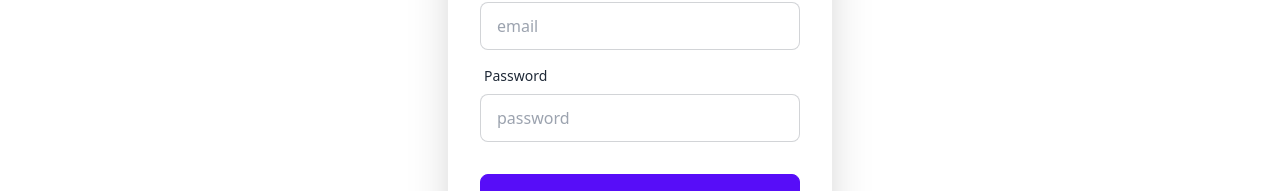
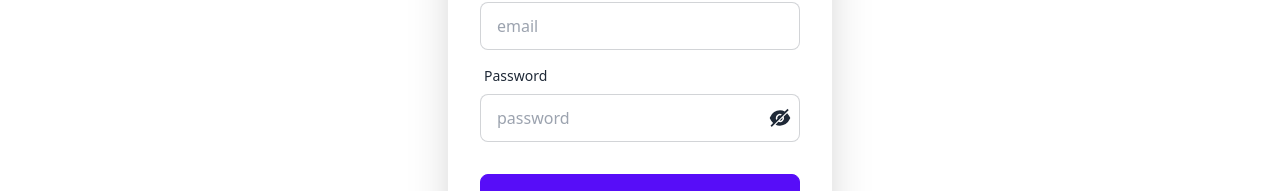
Before and after one commit to Alamin-22/EventManagement, a React (Vite) app: page /register in a window 1280 px wide. Shown: the part 298-489 px from the top of the page. Built offline with nearby package versions, Linux system fonts and the light colour scheme; no server answers.

Commit message:
set validation and added sweet alert

```diff
--- a/src/Login/Login.jsx
+++ b/src/Login/Login.jsx
@@ -28,6 +28,8 @@ const Login = () => {
             })
             .catch(error => {
                 console.log(error)
+                // const message = error.message
+                swal("Login Failed!", `Please make sure your  Email and Password is correct`, "error");
             })
 
     }
--- a/src/Login/Register.jsx
+++ b/src/Login/Register.jsx
@@ -1,12 +1,14 @@
 import { Link, useNavigate } from "react-router-dom";
 import SocialLogin from "./SocialLogin";
-import { useContext } from "react";
+import { useContext, useState } from "react";
 import { AuthContext } from "../Provider/AuthProvider";
 import swal from 'sweetalert';
+import { AiFillEye, AiFillEyeInvisible } from 'react-icons/ai';
 
 const Register = () => {
     const { CreateUser, UpdateProfile } = useContext(AuthContext);
     const navigate = useNavigate();
+    const [showPassword, setShowPassword] = useState(false);
 
 
 
@@ -17,9 +19,14 @@ const Register = () => {
         const email = form.get("email");
         const password = form.get("password")
         const name = form.get("name")
+        console.log(password)
+        // password validation
+        if (!/^(?=.*[A-Z])(?=.*[@#$%^&+=!]).{8,}$/.test(password)) {
+            return swal("Error!", `Password should be At least 8 characters, including at least one uppercase letter and at least one special character`, "error");
 
-        // console.log(email, password, displayName,);
+        }
 
+        // create user
         CreateUser(email, password, name)
             .then(res => {
                 UpdateProfile(name)
@@ -31,6 +38,8 @@ const Register = () => {
             })
             .catch(error => {
                 console.log(error)
+                const message = error.message
+                swal("Error!", `${message.slice(10, 50)}`, "error");
             })
 
     }
@@ -57,7 +66,16 @@ const Register = () => {
                             <label className="label">
                                 <span className="label-text">Password</span>
                             </label>
-                            <input type="password" name="password" placeholder="password" className="input input-bordered" required />
+                            <div>
+                                <input
+                                    type={showPassword ? "text" : "password"}
+                                    name="password" placeholder="password" className="input input-bordered w-full" required />
+                                <span className="absolute right-10 top-80 cursor-pointer" onClick={() => { setShowPassword(!showPassword) }} >
+                                    {
+                                        showPassword ? <AiFillEye className="text-2xl " /> : <AiFillEyeInvisible className="text-2xl " />
+                                    }
+                                </span>
+                            </div>
                         </div>
                         <div className="form-control mt-6">
                             <button type="submit" className="btn btn-primary">Register</button>
--- a/src/Pages/ErrorPage/Error.jsx
+++ b/src/Pages/ErrorPage/Error.jsx
@@ -1,11 +1,23 @@
 import { Link } from "react-router-dom";
-
+import { BiSad } from 'react-icons/bi';
 const Error = () => {
     return (
-        <div className=" flex flex-col h-screen items-center justify-center ">
-            <h1 className="text-7xl text-center  text-red-400">Oops Routes Not Found</h1>
-            <Link to={"/"} className="btn btn-secondary mt-5">Back To Home</Link>
-        </div>
+        <section className="bg-white dark:bg-gray-900 ">
+            <div className="container flex items-center min-h-screen px-6 py-12 mx-auto">
+                <div className="flex flex-col items-center max-w-sm mx-auto text-center">
+                    <p className="p-3 text-sm font-medium text-blue-500 rounded-full bg-blue-50 dark:bg-gray-800">
+                        <BiSad className="text-5xl" />
+                    </p>
+                    <h1 className="mt-3 text-2xl font-semibold text-gray-800 dark:text-white md:text-3xl">Page not found</h1>
+                    <p className="mt-4 text-gray-500 dark:text-gray-400">The page you are looking for doesn't exist. Here are some helpful links:</p>
+
+                    <div className=" items-center w-full mt-6 gap-x-3 shrink-0 sm:w-auto">
+
+                        <Link to={"/"} className="btn btn-secondary mt-5">Back To Home</Link>{ }
+                    </div>
+                </div>
+            </div>
+        </section>
     );
 };
 
```
Also changed, not shown: 1 other file (tests, documents, lock files or other folders).
